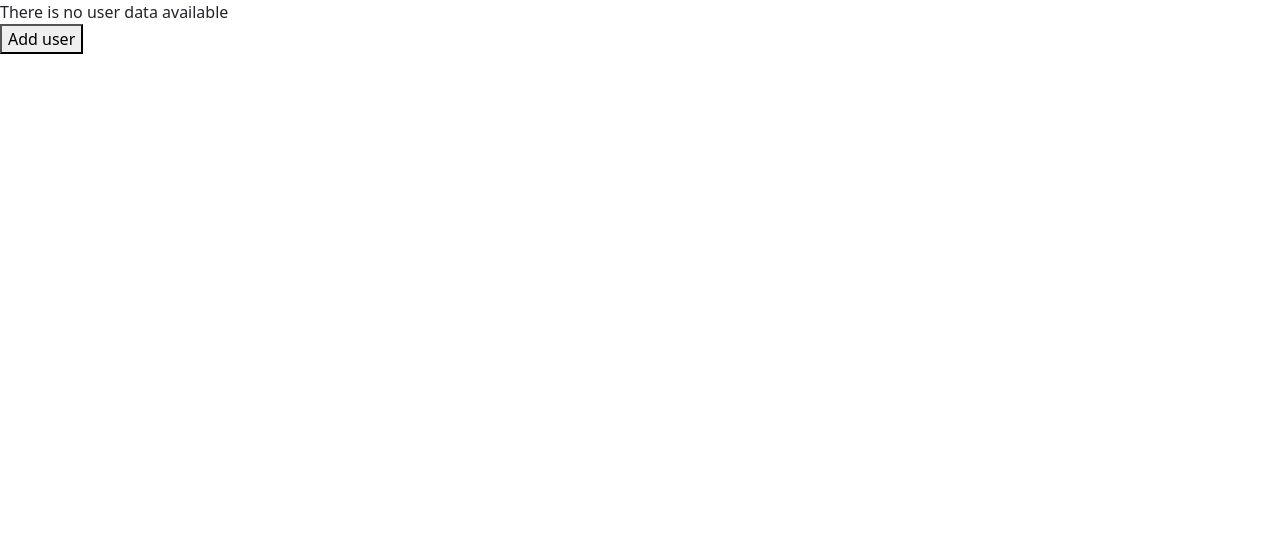
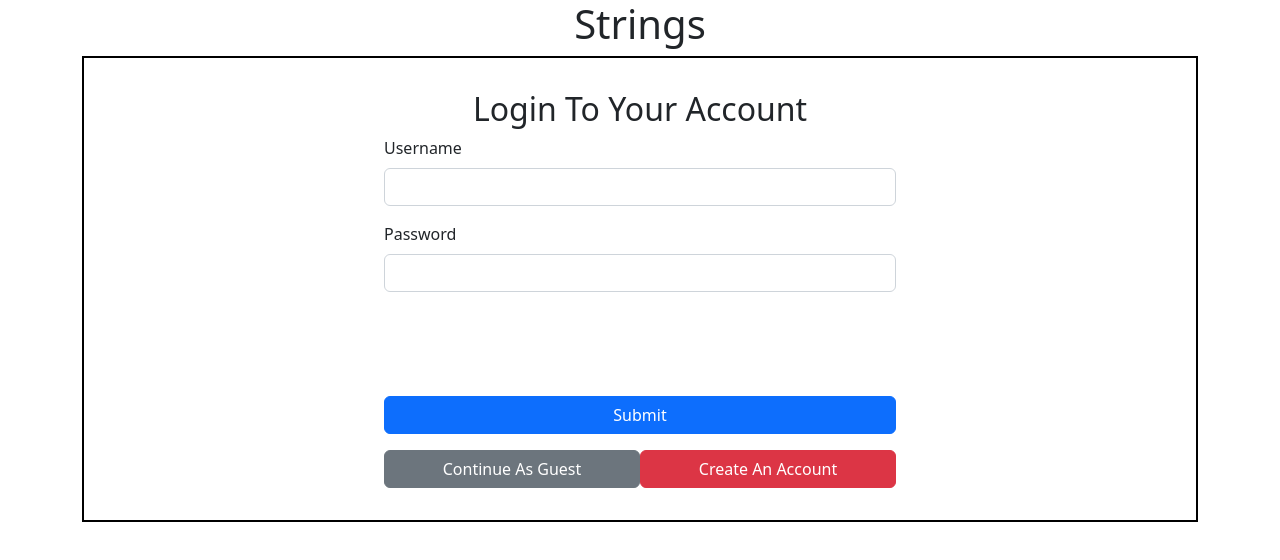
Before and after one commit to VirtualVasquez/strings, a React (Create React App) app in the folder client/: page / in a window 1280 px wide. Shown: the top 560 px of the page. Built offline with nearby package versions, Linux system fonts and the light colour scheme; no server answers.

Commit message:
made '/chat' route into a protected route.

```diff
--- a/client/src/App.js
+++ b/client/src/App.js
@@ -1,74 +1,40 @@
-// import React, {Component} from 'react';
-// import {
-//   BrowserRouter as Router,
-//   Routes,
-//   Route
-// } from "react-router-dom";
-// import LoginPage from './pages/loginPage/loginPage';
-// import ChatPage from './pages/chatPage/chatPage.js';
-// import './App.scss';
+import React, {Component} from 'react';
+import { useState } from "react";
+import {
+  BrowserRouter as Router,
+  Routes,
+  Route
+} from "react-router-dom";
+import LoginPage from './pages/loginPage/loginPage';
+import ChatPage from './pages/chatPage/chatPage.js';
+import Protected from "./helpers/Protected";
+import './App.scss';
 
-// function App() {
+function App() {
+    const [isLoggedIn, setisLoggedIn] = useState(null);
+    const logIn = () => {
+        setisLoggedIn(true);
+      };
+      const logOut = () => {
+        setisLoggedIn(false);
+      };
 
-
-//   return (
-//     <Router>
-//     <div className="app">
-//       <Routes>
-//         <Route exact path="/" element={<LoginPage />} />
-//         <Route exact path="/chat" element={<ChatPage />} />
-//       </Routes>
-//     </div>
-//   </Router>
-//   );
-// }
-
-// export default App;
-
-import React, {useState, useEffect} from 'react';
-function App() {
-  const [users, setUsers] = useState(false);
-  useEffect(() => {
-    getUsers();
-  }, []);
-
-  function getUsers() {
-    fetch('http://localhost:3001/api/users')
-      .then(response => {
-        return response.text();
-      })
-      .then(data => {
-        setUsers(data);
-      });
-  }
-  function createUser() {
-    let user_id = prompt('Enter userid');
-    let user_name = prompt('Enter user name');
-    let user_pass = prompt('Enter user pass');
-    let created_date = prompt('Enter todays date (YYYY-MM-DD)');
-    fetch('http://localhost:3001/api/users', {
-      method: 'POST',
-      headers: {
-        'Content-Type': 'application/json',
-      },
-      body: JSON.stringify({user_id, user_name, user_pass, created_date}),
-    })
-      .then(response => {
-        return response.text();
-      })
-      .then(data => {
-        alert(data);
-        getUsers();
-      });
-  }
   return (
-    <div>
-      {users ? users : 'There is no user data available'}
-      <br />
-      <button onClick={createUser}>Add user</button>
-      <br />
-      {/* <button onClick={deleteUser}>Delete user</button> */}
+    <Router>
+    <div className="app">
+      <Routes>
+        <Route exact path="/" element={<LoginPage />} />
+        <Route exact path="/chat"
+          element={
+            <Protected isLoggedIn={isLoggedIn}>
+              <ChatPage />
+            </Protected>
+          }
+         />
+      </Routes>
     </div>
+  </Router>
   );
 }
+
 export default App;
--- /dev/null
+++ b/client/src/helpers/Protected.js
@@ -0,0 +1,8 @@
+import { Navigate } from "react-router-dom";
+const Protected = ({isLoggedIn, children }) => {
+    if (!isLoggedIn){
+        return <Navigate to='/' replace />;
+    }
+    return children;
+}
+export default Protected;
```
